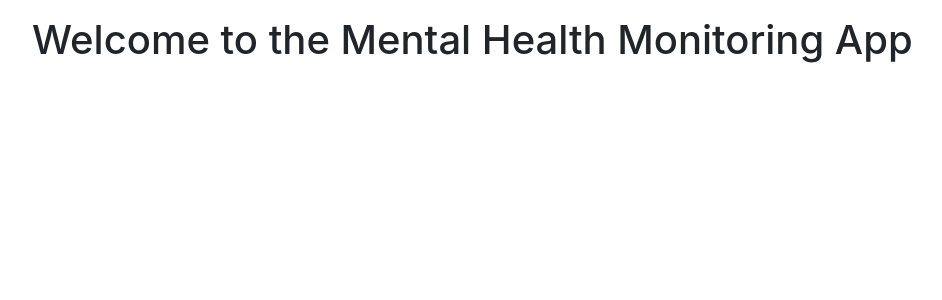
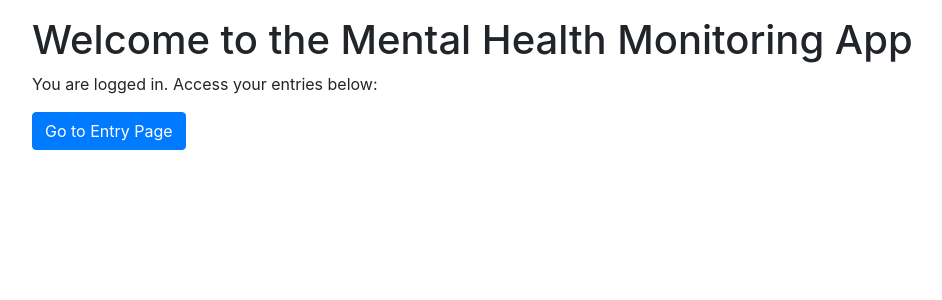
Before and after one commit to TanmayDhobale/mental-health-monitoring, a Flask app: page / in a window 1280 px wide. Shown: the part 56-356 px from the top of the page, without its empty margins (53-995 px from the left). Run offline with Flask 3, Linux system fonts and the light colour scheme; the visitor is signed in with stand-in values (Sample User, id 1); some libraries are stand-ins or nearby versions.

Commit message:
added the entry on app

```diff
--- a/app/templates/home.html
+++ b/app/templates/home.html
@@ -2,4 +2,10 @@
 {% extends "layout.html" %}
 {% block content %}
 <h1>Welcome to the Mental Health Monitoring App</h1>
+{% if current_user.is_authenticated %}
+    <p>You are logged in. Access your entries below:</p>
+    <a href="{{ url_for('main.entry') }}" class="btn btn-primary">Go to Entry Page</a>
+{% else %}
+    <p>Please <a href="{{ url_for('main.login') }}">log in</a> or <a href="{{ url_for('main.register') }}">register</a> to access the entry page.</p>
+{% endif %}
 {% endblock %}
```
